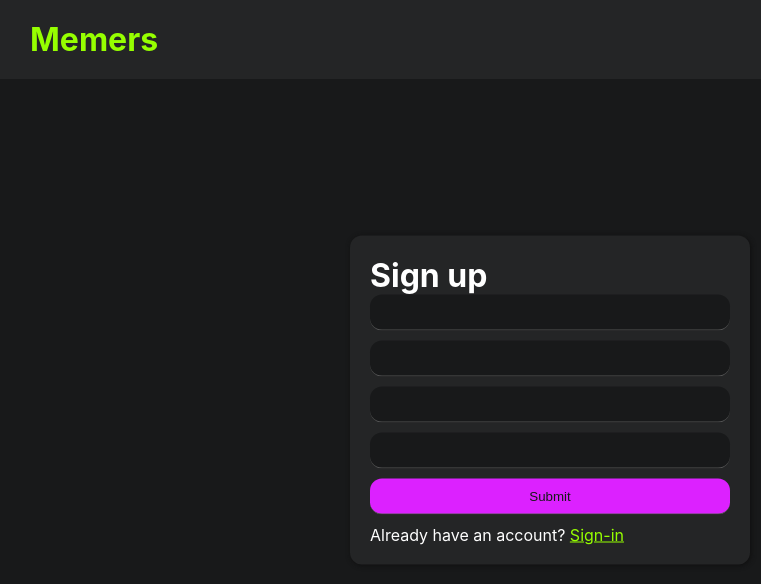
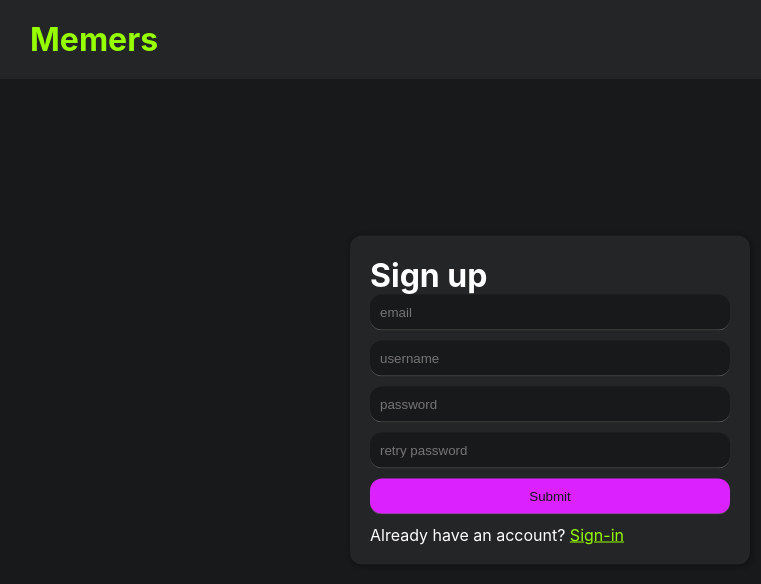
Before and after one commit to YuTakaki/memers, a React (Create React App) app in the folder client/: page /#/sign-up in a window 1280 px wide. Shown: the top 584 px of the page, without its empty margins (90-851 px from the left). Built offline with nearby package versions, Linux system fonts and the light colour scheme.

Commit message:
fix signup and signin form

```diff
--- a/client/src/pages/notAuthenticatedPage/signin.jsx
+++ b/client/src/pages/notAuthenticatedPage/signin.jsx
@@ -44,8 +44,8 @@ const Signin = () => {
           ))}
         </ul>
         <h1>Sign in</h1>
-        <input type="text" name="usernameOrEmail" onChange={updateLoginForm} required/>
-        <input type="password" name="password"  onChange={updateLoginForm} required/>
+        <input type="text" name="usernameOrEmail" onChange={updateLoginForm} required placeholder="username or email"/>
+        <input type="password" name="password"  onChange={updateLoginForm} required placeholder="password"/>
         <input type="submit"/>
         <p>Don't have an account yet? <Link to="/sign-up">Sign-up</Link></p>
       </form>
--- a/client/src/pages/notAuthenticatedPage/signup.jsx
+++ b/client/src/pages/notAuthenticatedPage/signup.jsx
@@ -67,10 +67,10 @@ const Signup = () => {
           ))}
         </ul>
         <h1>Sign up</h1>
-        <input type="email" name="email" onChange={updateSignupForm} required/>
-        <input type="text" name="username" onChange={updateSignupForm} required/>
-        <input type="password" name="password" onChange={updateSignupForm} required/>
-        <input type="password" name="retryPassword" onChange={updateSignupForm} required/>
+        <input type="email" name="email" onChange={updateSignupForm} required placeholder="email"/>
+        <input type="text" name="username" onChange={updateSignupForm} required placeholder="username"/>
+        <input type="password" name="password" onChange={updateSignupForm} required placeholder="password"/>
+        <input type="password" name="retryPassword" onChange={updateSignupForm} required placeholder="retry password"/>
         <input type="submit"/>
         <p>Already have an account? <Link to="/sign-in">Sign-in</Link></p>
       </form>
--- a/client/src/styles/auth/signup_signin.scss
+++ b/client/src/styles/auth/signup_signin.scss
@@ -3,24 +3,13 @@
 .signin {
     form {
         position: fixed;
-        width: 100%;
+        width: 95%;
         top: 50%;
         left: 50%;
         transform: translate(-50%, -50%);
         display: flex;
         flex-direction: column;
         padding: 10px;
-    }
-}
-
-@media only screen and (min-width: 400px) {
-    .signup,
-    .signin {
-        form {
-            display: flex;
-            flex-direction: column;
-            justify-content: center;
-            width: 400px;
         background-color: $secondaryColor;
         padding: 20px;
         border-radius: 12px;
@@ -49,4 +38,13 @@
         }
     }
 }
+
+@media only screen and (min-width: 400px) {
+    .signup,
+    .signin {
+        form {
+            justify-content: center;
+            width: 400px;
         }
+    }
+}
```
Lines whose indentation alone changed are shown as unchanged.
